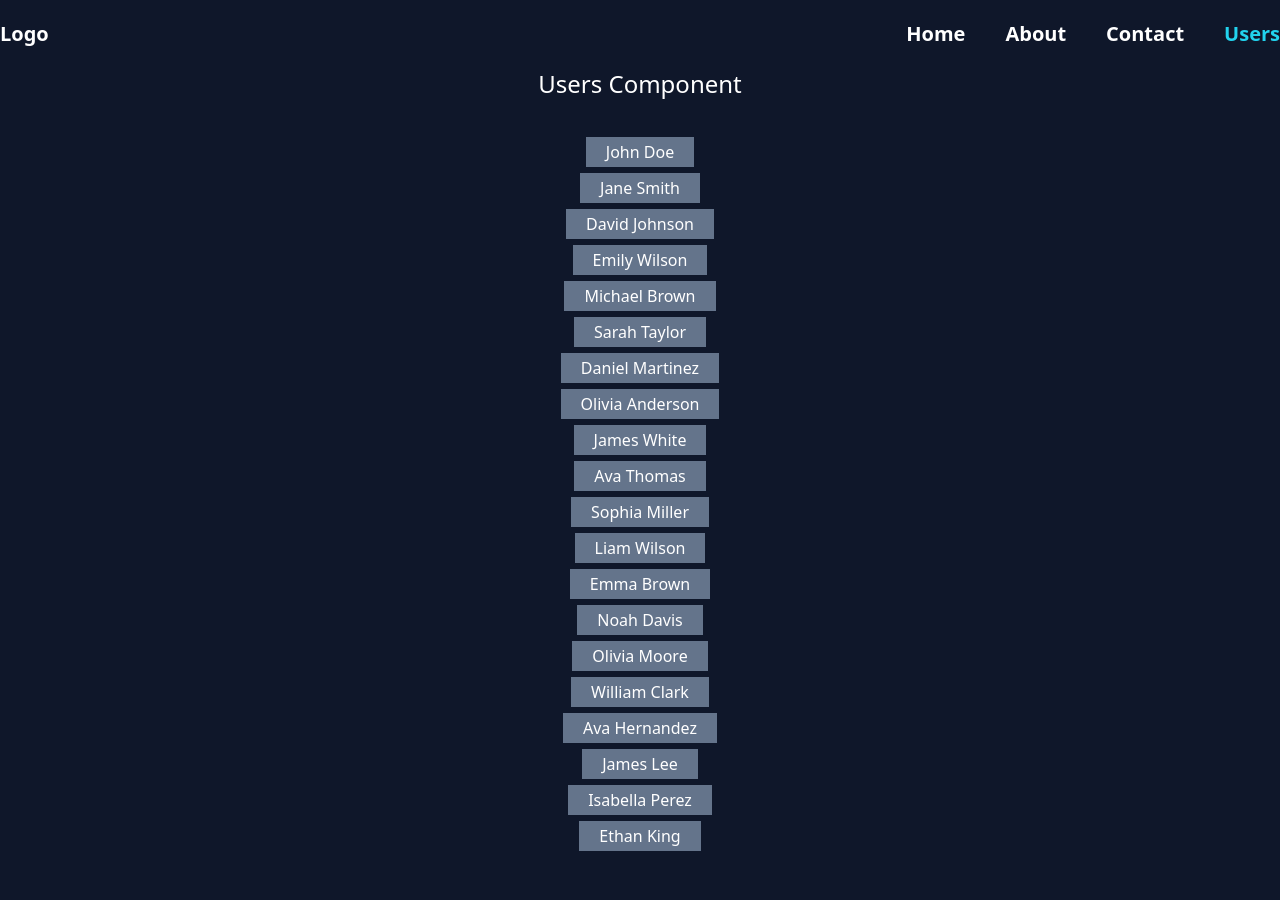
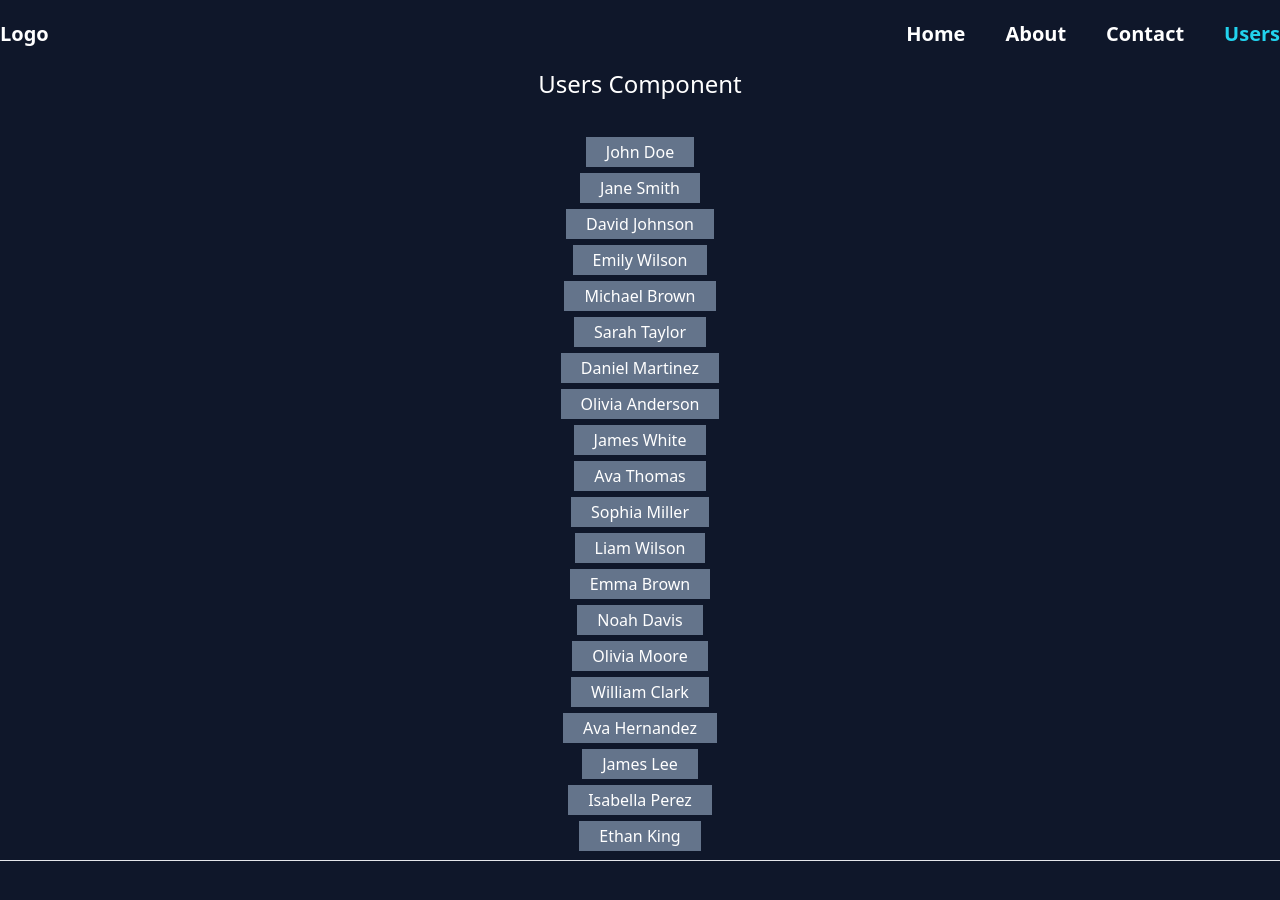
Before and after one commit to Pradhan-G/Frontend-Domination, a React (Vite) app in the folder Course/React - 2/: page /users in a window 1280 px wide. Shown: the top 900 px of the page. Built offline with nearby package versions, Linux system fonts and the light colour scheme; the HTML template or start-up script is replaced by a standard one.

Commit message:
Swection 13 : Learnt About Outlet - Now Complete

```diff
--- a/Course/React - 2/src/components/UserDetails.jsx
+++ b/Course/React - 2/src/components/UserDetails.jsx
@@ -4,7 +4,7 @@ import data from "./dummyData.json";
 const UserDetails = () => {
   const d = useParams();
   const navigate = useNavigate();
-  console.log(d);
+  //   console.log(d);
   function goBackHandler() {
     navigate(-1);
   }
--- a/Course/React - 2/src/components/Users.jsx
+++ b/Course/React - 2/src/components/Users.jsx
@@ -1,6 +1,6 @@
 import React from "react";
 import data from "./dummyData.json";
-import { Link } from "react-router-dom";
+import { Link, Outlet } from "react-router-dom";
 const Users = () => {
   //   console.log(data);
   return (
@@ -20,6 +20,10 @@ const Users = () => {
           );
         })}
       </ul>
+
+      <hr />
+
+      <Outlet />
     </div>
   );
 };
--- a/Course/React - 2/src/utils/Routing.jsx
+++ b/Course/React - 2/src/utils/Routing.jsx
@@ -11,8 +11,9 @@ const Routing = () => {
     <div>
       <Routes>
         <Route path="/" element={<Home />} />
-        <Route path="/users" element={<Users />} />
-        <Route path="/users/:name" element={<UserDetails />} />
+        <Route path="/users" element={<Users />}>
+          <Route path="/users/:name" element={<UserDetails />} />
+        </Route>
         <Route path="/about" element={<About />} />
         <Route path="/contact" element={<Contact />} />
       </Routes>
```
